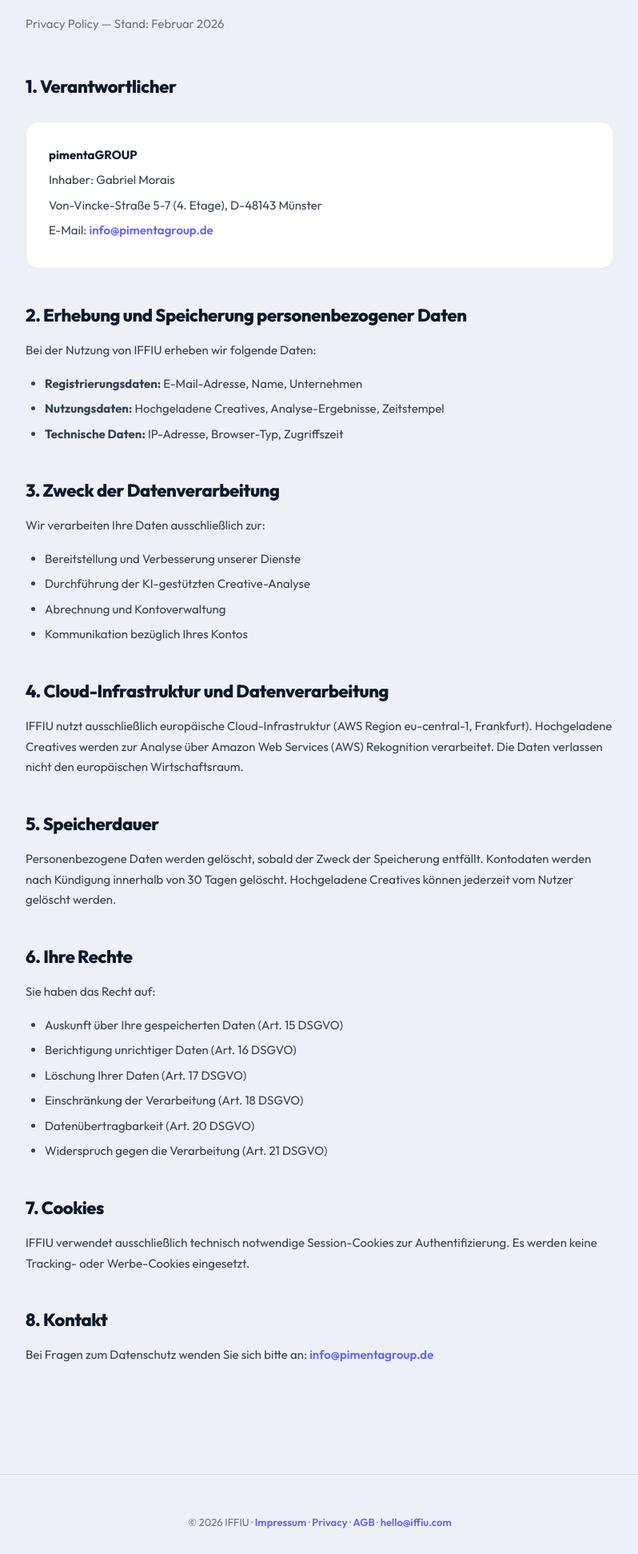
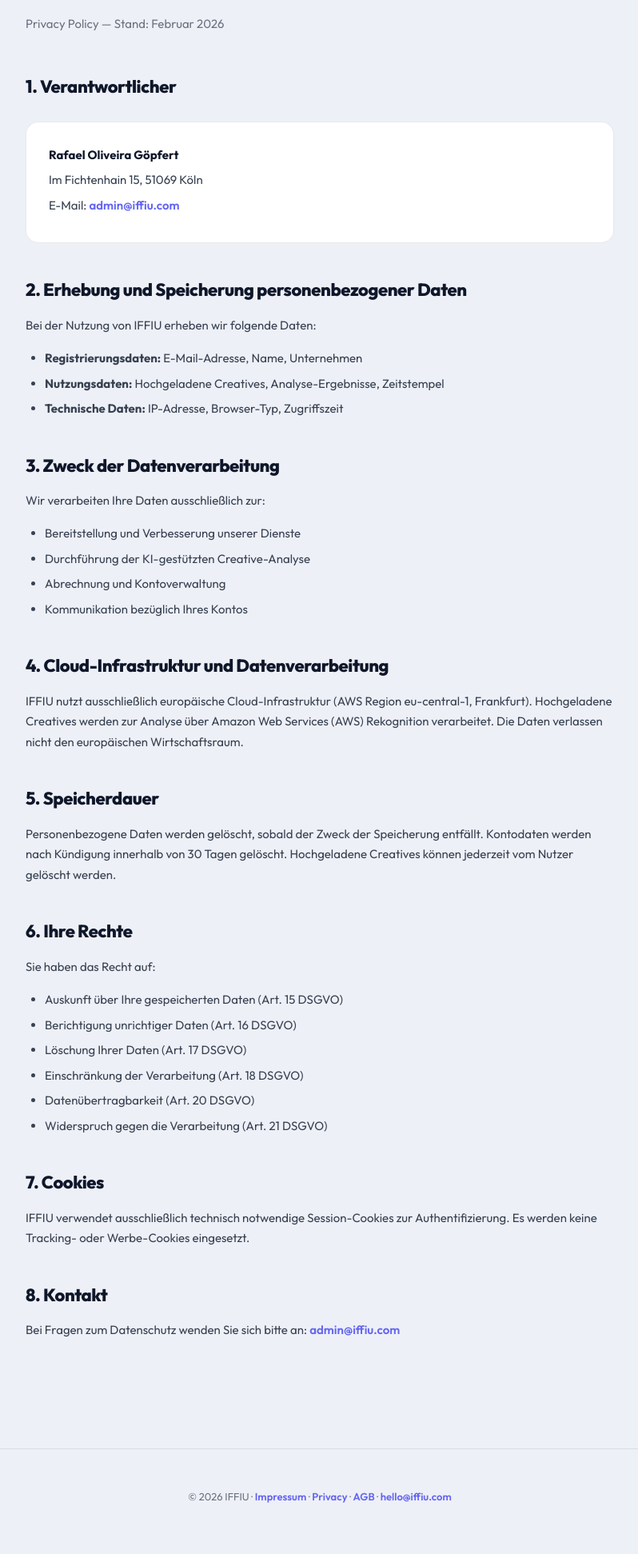
Before and after one commit to bahiarog/Iffiu_Predictive_Marketing, a FastAPI app: page /privacy in a window 1280 px wide. Shown: the part 226-2169 px from the top of the page at 80% size, without its empty margins (240-1038 px from the left). After the commit the page ends 2105 px from the top, so only its background shows below. Run offline with FastAPI, Linux system fonts and the light colour scheme.

Commit message:
Update legal owner info on privacy and AGB pages to Rafael Oliveira Goepfert, keep original layout

```diff
--- a/app/templates/pages/privacy.html
+++ b/app/templates/pages/privacy.html
@@ -48,10 +48,9 @@ footer a { color:var(--accent); text-decoration:none; font-weight:600; }
 
 <h2>1. Verantwortlicher</h2>
 <div class="info-block">
-  <p><strong>pimentaGROUP</strong></p>
-  <p>Inhaber: Gabriel Morais</p>
-  <p>Von-Vincke-Straße 5-7 (4. Etage), D-48143 Münster</p>
-  <p>E-Mail: <a href="mailto:info@pimentagroup.de">info@pimentagroup.de</a></p>
+  <p><strong>Rafael Oliveira Göpfert</strong></p>
+  <p>Im Fichtenhain 15, 51069 Köln</p>
+  <p>E-Mail: <a href="mailto:admin@iffiu.com">admin@iffiu.com</a></p>
 </div>
 
 <h2>2. Erhebung und Speicherung personenbezogener Daten</h2>
@@ -92,7 +91,7 @@ footer a { color:var(--accent); text-decoration:none; font-weight:600; }
 <p>IFFIU verwendet ausschließlich technisch notwendige Session-Cookies zur Authentifizierung. Es werden keine Tracking- oder Werbe-Cookies eingesetzt.</p>
 
 <h2>8. Kontakt</h2>
-<p>Bei Fragen zum Datenschutz wenden Sie sich bitte an: <a href="mailto:info@pimentagroup.de">info@pimentagroup.de</a></p>
+<p>Bei Fragen zum Datenschutz wenden Sie sich bitte an: <a href="mailto:admin@iffiu.com">admin@iffiu.com</a></p>
 </div>
 <footer><p>&copy; 2026 IFFIU &middot; <a href="/impressum">Impressum</a> &middot; <a href="/privacy">Privacy</a> &middot; <a href="/agb">AGB</a> &middot; <a href="mailto:hello@iffiu.com">hello@iffiu.com</a></p></footer>
 </body></html>
```
Also changed, not shown: app/templates/pages/agb.html (+5 -5 lines).
